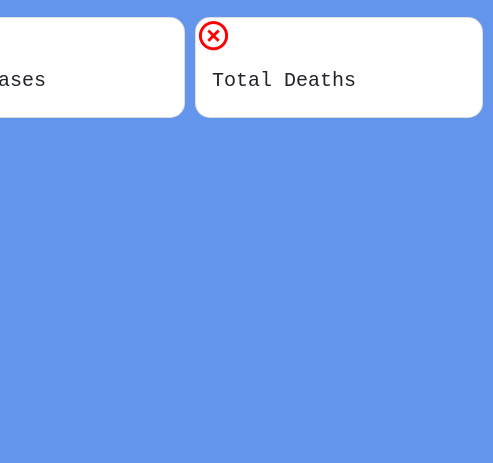
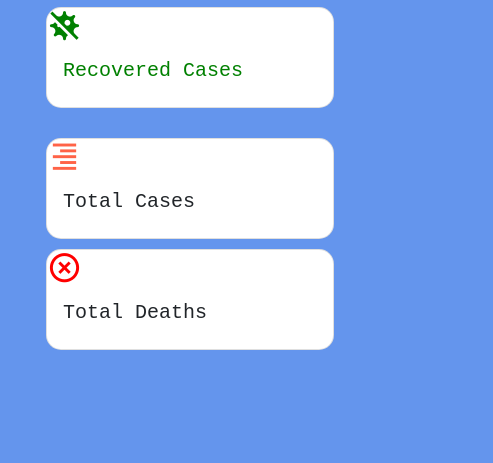
Before and after one commit to ravitejakarumachi666/COVID-19-Tracker, a plain HTML site: page index.html in a window 390 px wide. Shown: the part 381-844 px from the top of the page, 493 px wide, since content can reach past the window. Drawn offline with nearby package versions, Linux system fonts and the light colour scheme; no server answers.

Commit message:
Update style.css

```diff
--- a/style.css
+++ b/style.css
@@ -37,3 +37,11 @@ p{
     border-radius: 15px;
     margin-right: 10px;
 }
+@media (max-width: 600px) {
+    .container2{
+        flex-direction: column;
+    }
+    .card{
+        margin-bottom: 10px;
+    }
+ }
```
